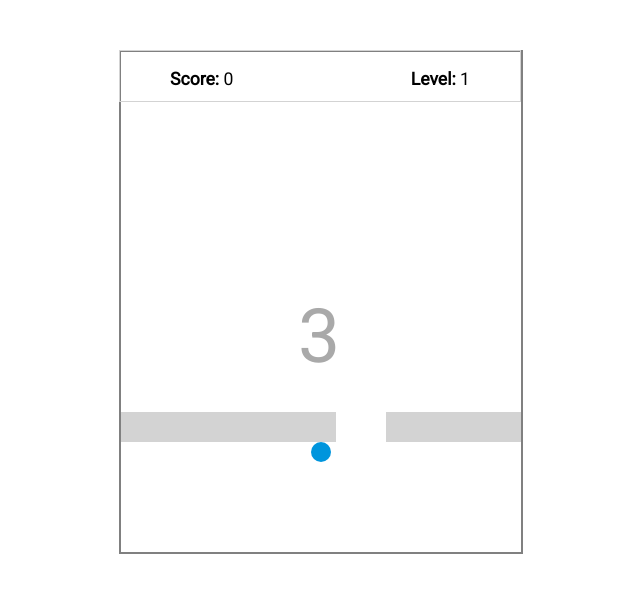
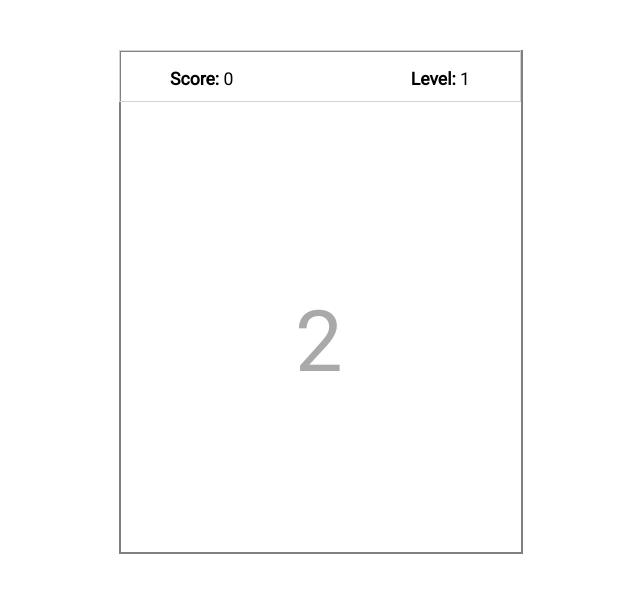
Before and after one commit to mitchellpottratz/block-game, a plain HTML site: page index.html in a window 1280 px wide. Both pictures are taken after a click on the button "Start Game". Shown: the whole page, without its empty margins (321-961 px from the left). Drawn offline with nearby package versions, Linux system fonts and the light colour scheme.

Commit message:
there is a 3 second delay after the user clicks the start button

```diff
--- a/css/style.css
+++ b/css/style.css
@@ -82,7 +82,7 @@ canvas {
 
 #count-down {
 	width: 20%;
-	font-size: 75px;
+	font-size: 85px;
 	position: absolute;
 	top: calc(50% - 12.5px);
 	left: 40%;
--- a/index.html
+++ b/index.html
@@ -19,7 +19,7 @@
 				<button id="start-btn">Start Game</button>
 				<button id="help-btn">Help</button>
 			</div>
-			<div id="count-down">3</div>
+			<div id="count-down"></div>
 		</div>
 	</div>
 
--- a/js/app.js
+++ b/js/app.js
@@ -161,20 +161,28 @@ $('button').on('click', (e) => {
 
 	// if the start game button was clicked
 	if (targetID === 'start-btn') {
-		$('.start-menu').fadeOut(); // hide the start meny
+		$('.start-menu').fadeOut(500); // hide the start meny
 
 		// create a 3 second countdown timer before the game starts
 		let startTimer = 3;
 		const interval = setInterval(() => {
-
+			// update the countdown
+			$('#count-down').text(startTimer);
+			// decrement timer
 			startTimer--;
 			// when the timer reaches 0
 			if (startTimer === 0) {
+				// hide the countdown timer
+				$('#count-down').fadeOut(250);
+				// clear the interval
 				clearInterval(interval);
 			}
 		}, 1000);
 
-		game.start(); // start the game
+		// start the game after 3.75 seconds
+		setTimeout(() => {
+			game.start();
+		}, 3750);
 	}
 });
 
```
